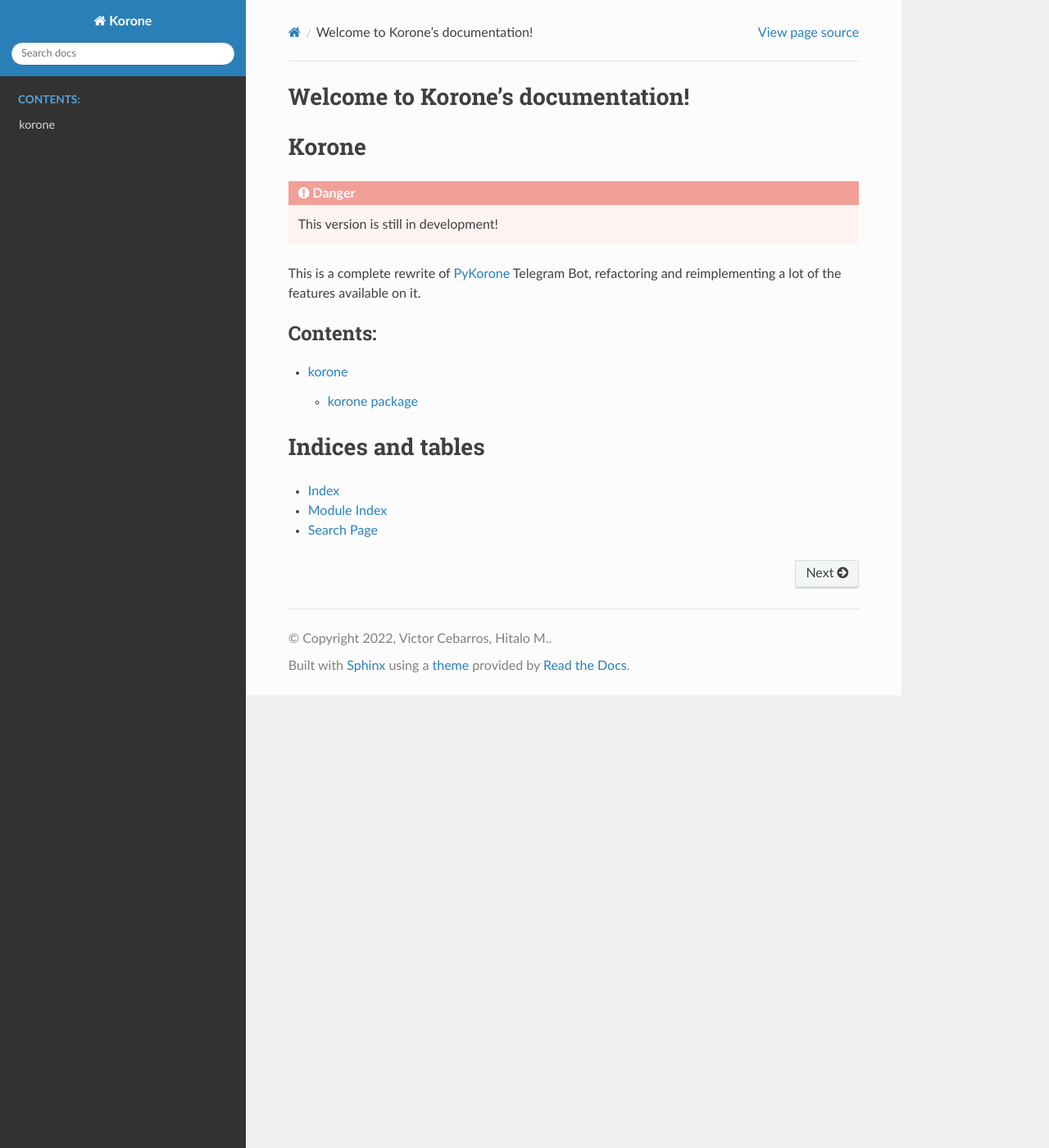
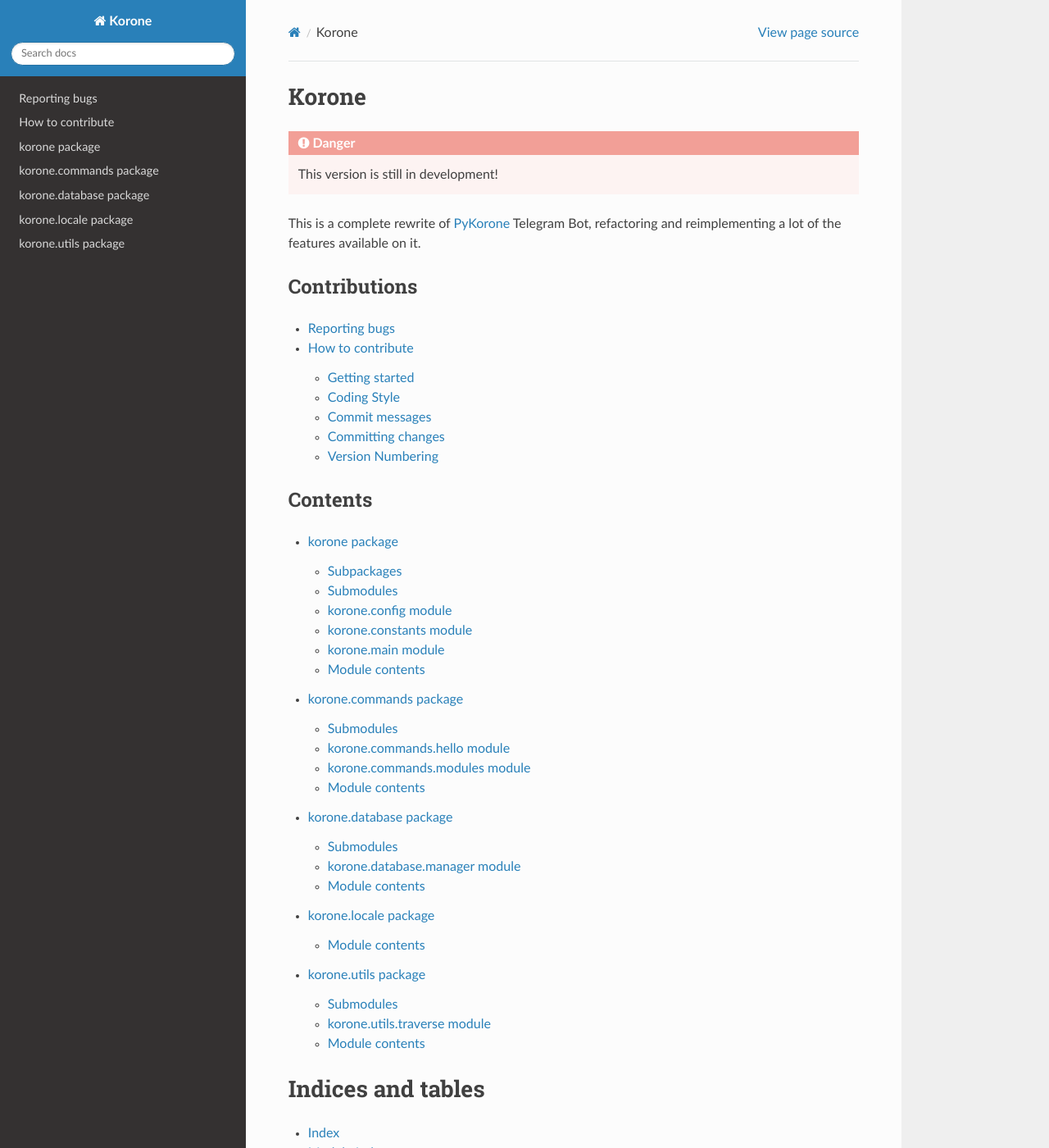
Before and after one commit to victorcebarros/korone, a Sphinx documentation site: the page built from docs/source/index.rst, in a window 1280 px wide and 1400 px high. Shown: the whole window at 82% size. Built offline with Sphinx 7.4.7 and the Read the Docs theme 2.0.0, drawn with Linux system fonts in a browser that asks for light colours; some of the changed text lies outside the part shown.

Commit message:
Docs: Improves index page contents

```diff
--- a/docs/source/conf.py
+++ b/docs/source/conf.py
@@ -19,8 +19,8 @@
 # -- Project information -----------------------------------------------------
 
 project = "Korone"
-copyright = "2022, Victor Cebarros, Hitalo M."
-author = "Victor Cebarros, Hitalo M."
+copyright = "2022, Victor Cebarros, Hitalo M"
+author = "Victor Cebarros, Hitalo M"
 
 # The full version, including alpha/beta/rc tags
 release = "0.1.0"
--- /dev/null
+++ b/docs/source/contributing.rst
@@ -0,0 +1 @@
+.. include:: ../../CONTRIBUTING.rst
--- a/docs/source/index.rst
+++ b/docs/source/index.rst
@@ -3,16 +3,26 @@
    You can adapt this file completely to your liking, but it should at least
    contain the root `toctree` directive.
 
-Welcome to Korone's documentation!
-==================================
+.. include:: ../../README.rst
 
-.. include:: ../../README.rst
+Contributions
+-------------
+
+.. toctree::
+
+   contributing
+
+Contents
+--------
 
 .. toctree::
    :maxdepth: 2
-   :caption: Contents:
 
-   modules
+   korone
+   korone.commands
+   korone.database
+   korone.locale
+   korone.utils
 
 Indices and tables
 ==================
```
Also changed, not shown: docs/source/modules.rst (deleted, +0 -7 lines).
